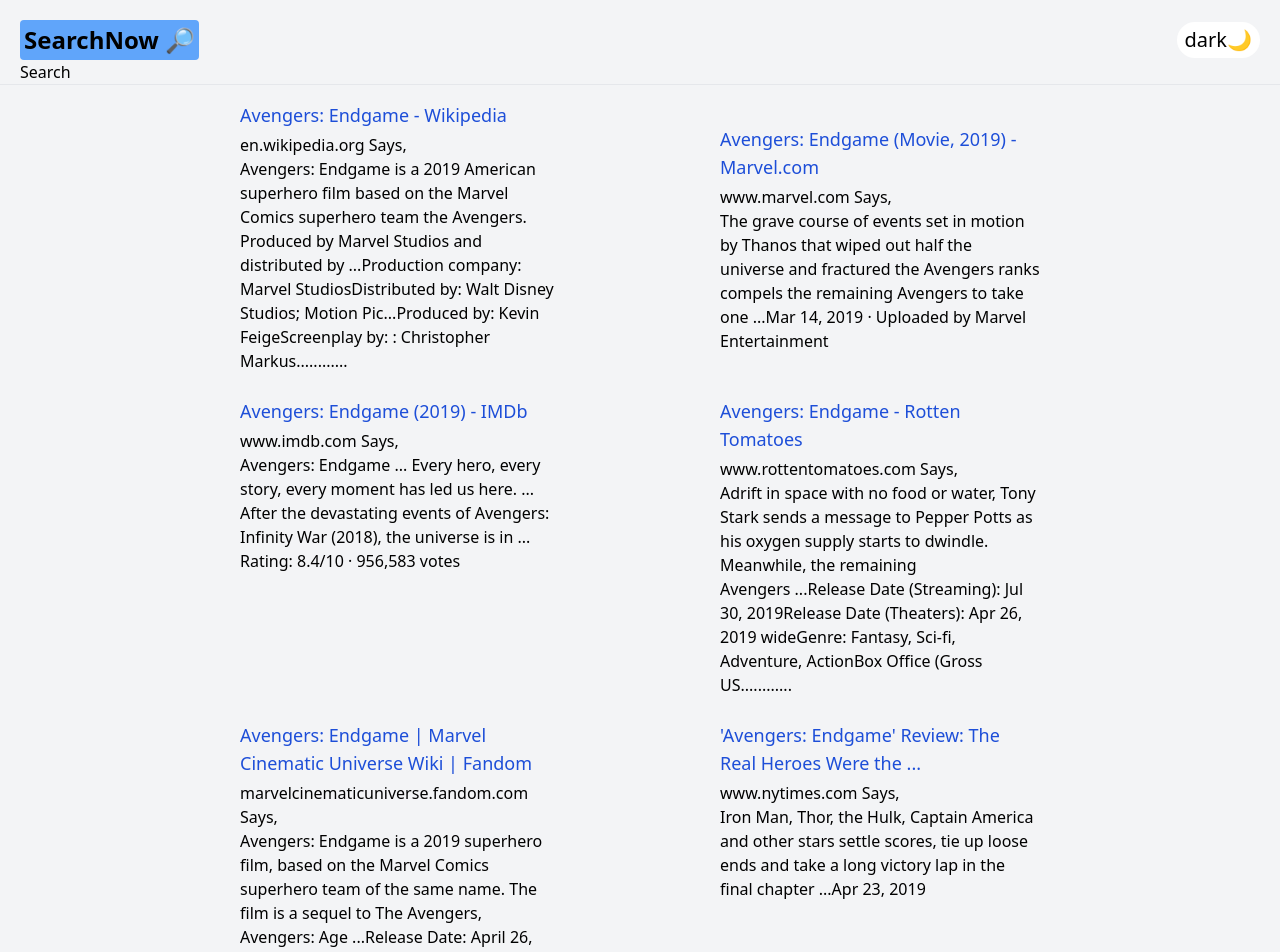
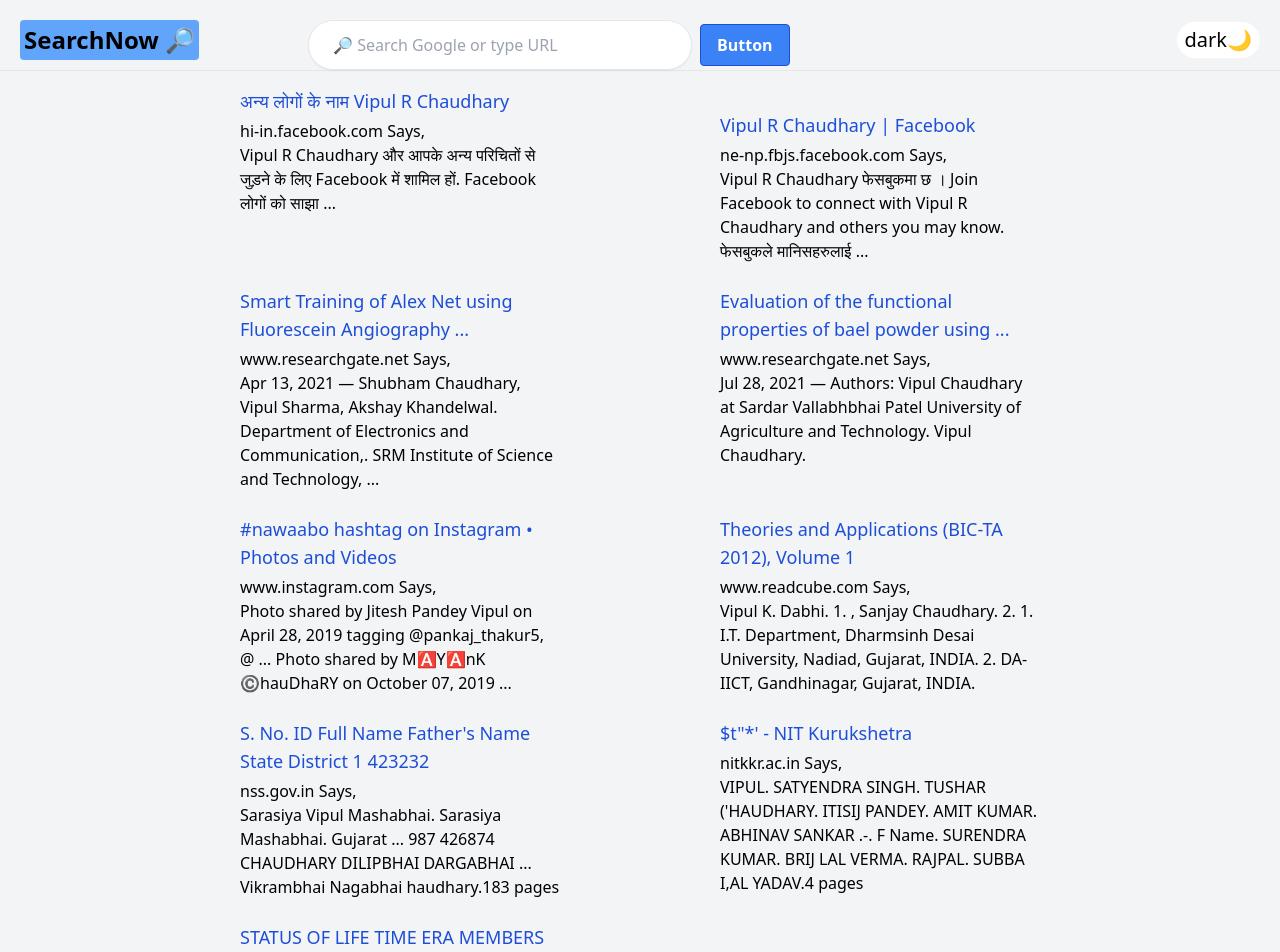
Before and after one commit to vipulchaudhary16/Google-Search-Engine-clone, a React (Create React App) app: page /search in a window 1280 px wide. Shown: the top 952 px of the page. Built offline with nearby package versions, Linux system fonts and the light colour scheme; no server answers.

Commit message:
Almost Done ! "

```diff
--- a/src/App.js
+++ b/src/App.js
@@ -10,15 +10,15 @@
   const [darkTheme, setDarkTheme] = useState(false);
 
   return (
+        <ResultState>
     <div className={darkTheme ? "dark" : ""}>
       <div className="bg-gray-100 dark:bg-gray-900 dark:text-gray-200 min-h-screen">
         <Navbar darkTheme={darkTheme} setDarkTheme={setDarkTheme} />
-        <ResultState>
           <Routes />
-        </ResultState>
         <Footer />
       </div>
     </div>
+        </ResultState>
   );
 }
 
--- a/src/components/Results.js
+++ b/src/components/Results.js
@@ -7,178 +7,139 @@
 
 const Results = () => {
   const context = useContext(ResultContext);
-  // const { getResults, results, searchTerm, setSearchTerm, loading } = context;
+  const { getResults, results, searchTerm, setSearchTerm, loading } = context;
+  console.log(context);
   const location = useLocation();
 
-  let results = {
-    currentPage: 1,
-    keyword: "Avengers+Endgame",
-    organic: [
+  let rawData = {
+    "currentPage": 1,
+    "keyword": "vipul,haudhary",
+    "organic": [
       {
-        domain: "en.wikipedia.org",
-        linkType: "LANDING",
-        position: 1,
-        snippet:
-          "Avengers: Endgame is a 2019 American superhero film based on the Marvel Comics superhero team the Avengers. Produced by Marvel Studios and distributed by ...Production company: Marvel StudiosDistributed by: Walt Disney Studios; Motion Pic...Produced by: Kevin FeigeScreenplay by: : Christopher Markus; Stephen ...‎Production of Avengers: Infinity · ‎Endgame (soundtrack) · ‎Christopher Markus",
-        title: "Avengers: Endgame - Wikipedia",
-        url: "https://en.wikipedia.org/wiki/Avengers:_Endgame",
+        "domain": "hi-in.facebook.com",
+        "linkType": "LANDING",
+        "position": 1,
+        "snippet": "Vipul R Chaudhary और आपके अन्य परिचितों से जुड़ने के लिए Facebook में शामिल हों. Facebook लोगों को साझा ...",
+        "title": "अन्य लोगों के नाम Vipul R Chaudhary",
+        "url": "https://hi-in.facebook.com/rana.haudhary"
       },
       {
-        domain: "www.marvel.com",
-        linkType: "LANDING",
-        position: 2,
-        snippet:
-          "The grave course of events set in motion by Thanos that wiped out half the universe and fractured the Avengers ranks compels the remaining Avengers to take one ...Mar 14, 2019 · Uploaded by Marvel Entertainment",
-        title: "Avengers: Endgame (Movie, 2019) - Marvel.com",
-        url: "https://www.marvel.com/movies/avengers-endgame",
+        "domain": "ne-np.fbjs.facebook.com",
+        "linkType": "LANDING",
+        "position": 2,
+        "snippet": "Vipul R Chaudhary फेसबुकमा छ । Join Facebook to connect with Vipul R Chaudhary and others you may know. फेसबुकले मानिसहरुलाई ...",
+        "title": "Vipul R Chaudhary | Facebook",
+        "url": "https://ne-np.fbjs.facebook.com/rana.haudhary/photos"
       },
       {
-        domain: "www.imdb.com",
-        linkType: "LANDING",
-        position: 3,
-        snippet:
-          "Avengers: Endgame ... Every hero, every story, every moment has led us here. ... After the devastating events of Avengers: Infinity War (2018), the universe is in ... Rating: 8.4/10 · ‎956,583 votes",
-        title: "Avengers: Endgame (2019) - IMDb",
-        url: "https://www.imdb.com/title/tt4154796/",
+        "domain": "www.researchgate.net",
+        "linkType": "LANDING",
+        "position": 3,
+        "snippet": "Apr 13, 2021 — Shubham Chaudhary, Vipul Sharma, Akshay Khandelwal. Department of Electronics and Communication,. SRM Institute of Science and Technology, ...",
+        "title": "Smart Training of Alex Net using Fluorescein Angiography ...",
+        "url": "https://www.researchgate.net/publication/350789673_Smart_Training_of_Alex_Net_using_Fluorescein_Angiography_Fundus_Images_Implementing_Selective_Data_Sampling"
       },
       {
-        domain: "www.rottentomatoes.com",
-        linkType: "LANDING",
-        position: 4,
-        snippet:
-          "Adrift in space with no food or water, Tony Stark sends a message to Pepper Potts as his oxygen supply starts to dwindle. Meanwhile, the remaining Avengers ...Release Date (Streaming): Jul 30, 2019Release Date (Theaters): Apr 26, 2019 wideGenre: Fantasy, Sci-fi, Adventure, ActionBox Office (Gross USA): $858.4M Rating: 94% · ‎547 votes",
-        title: "Avengers: Endgame - Rotten Tomatoes",
-        url: "https://www.rottentomatoes.com/m/avengers_endgame",
+        "domain": "www.researchgate.net",
+        "linkType": "LANDING",
+        "position": 4,
+        "snippet": "Jul 28, 2021 — Authors: Vipul Chaudhary at Sardar Vallabhbhai Patel University of Agriculture and Technology. Vipul Chaudhary.",
+        "title": "Evaluation of the functional properties of bael powder using ...",
+        "url": "https://www.researchgate.net/publication/353274413_Evaluation_of_the_functional_properties_of_bael_powder_using_different_drying_methods"
       },
       {
-        domain: "marvelcinematicuniverse.fandom.com",
-        linkType: "LANDING",
-        position: 5,
-        snippet:
-          "Avengers: Endgame is a 2019 superhero film, based on the Marvel Comics superhero team of the same name. The film is a sequel to The Avengers, Avengers: Age ...Release Date: April 26, 2019; June 28, 2019 ...Box Office: $2.798 billion",
-        title: "Avengers: Endgame | Marvel Cinematic Universe Wiki | Fandom",
-        url: "https://marvelcinematicuniverse.fandom.com/wiki/Avengers:_Endgame",
+        "domain": "www.instagram.com",
+        "linkType": "LANDING",
+        "position": 5,
+        "snippet": "Photo shared by Jitesh Pandey Vipul on April 28, 2019 tagging @pankaj_thakur5, @ ... Photo shared by M🅰️Y🅰️nK ©️hauDhaRY   on October 07, 2019 ...",
+        "title": "#nawaabo hashtag on Instagram • Photos and Videos",
+        "url": "https://www.instagram.com/explore/tags/nAwAaBo/"
       },
       {
-        domain: "www.nytimes.com",
-        linkType: "LANDING",
-        position: 6,
-        snippet:
-          "Iron Man, Thor, the Hulk, Captain America and other stars settle scores, tie up loose ends and take a long victory lap in the final chapter ...Apr 23, 2019",
-        title: "'Avengers: Endgame' Review: The Real Heroes Were the ...",
-        url: "https://www.nytimes.com/2019/04/23/movies/avengers-endgame-review.html",
+        "domain": "www.readcube.com",
+        "linkType": "LANDING",
+        "position": 6,
+        "snippet": "Vipul K. Dabhi. 1. , Sanjay Chaudhary. 2. 1. I.T. Department, Dharmsinh Desai University, Nadiad, Gujarat, INDIA. 2. DA-IICT, Gandhinagar, Gujarat, INDIA.",
+        "title": "Theories and Applications (BIC-TA 2012), Volume 1",
+        "url": "https://www.readcube.com/articles/10.1007%2F978-81-322-1038-2_33"
       },
       {
-        domain: "movies.disney.com",
-        linkType: "LANDING",
-        position: 7,
-        snippet:
-          "Apr 26, 2019 — Avengers: Endgame · Directed By. Anthony Russo, Joe Russo · Written By. Christopher Markus, Stephen McFeely · Produced By. Kevin Feige · Cast.",
-        title: "Avengers: Endgame - Disney Movies",
-        url: "https://movies.disney.com/avengers-endgame",
+        "domain": "nss.gov.in",
+        "linkType": "LANDING",
+        "position": 7,
+        "snippet": "Sarasiya Vipul Mashabhai. Sarasiya Mashabhai. Gujarat ... 987 426874 CHAUDHARY DILIPBHAI DARGABHAI ... Vikrambhai Nagabhai haudhary.183 pages",
+        "title": "S. No. ID Full Name Father's Name State District 1 423232",
+        "url": "https://nss.gov.in/sites/default/files/NYPF%202019%20Digital%20Screening%20Result.pdf"
       },
       {
-        domain: "www.boxofficemojo.com",
-        linkType: "LANDING",
-        position: 8,
-        snippet:
-          "DateDOWRankDaily%± YDTheatersAvgTo DateDayEstim...Apr 26Friday1$157,461,641‑4,662$33,775$157,461,6411falseApr 27Saturday1$109,264,122‑30.6%4,662$23,437$266,725,7632falseApr 28Sunday1$90,389,244‑17.3%4,662$19,388$357,115,0073falseView 137 more rows",
-        title: "Avengers: Endgame - Box Office Mojo",
-        url: "https://www.boxofficemojo.com/release/rl3059975681/",
+        "domain": "nitkkr.ac.in",
+        "linkType": "LANDING",
+        "position": 8,
+        "snippet": "VIPUL. SATYENDRA SINGH. TUSHAR ('HAUDHARY. ITISIJ PANDEY. AMIT KUMAR. ABHINAV SANKAR .-. F Name. SURENDRA KUMAR. BRIJ LAL VERMA. RAJPAL. SUBBA I,AL YADAV.4 pages",
+        "title": "$t\"*' - NIT Kurukshetra",
+        "url": "https://nitkkr.ac.in/docs/Nov.%20Dec.2019%20Result%20of%20B.Tech.%205th%20Semester%20PIE%2012032020.pdf"
       },
       {
-        domain: "www.disneyplus.com",
-        linkType: "LANDING",
-        position: 9,
-        snippet:
-          "Marvel Studios' Avengers: Endgame ... The epic conclusion to the Infinity Saga that became a critically acclaimed worldwide phenomenon, this dramatic showdown ...",
-        title: "Watch Marvel Studios' Avengers: Endgame | Full Movie",
-        url: "https://www.disneyplus.com/en-gb/movies/marvel-studios-avengers-endgame/aRbVJUb2h2Rf",
-      },
+        "domain": "almashines.s3.dualstack.ap-southeast-1.amazonaws.com",
+        "linkType": "LANDING",
+        "position": 9,
+        "snippet": "34 Rajinder Chaudhary. Not available ... 308 Vipul Kashyap vip****shyapirs@gmail.com. 1986. ERA0287. 309 Virender Singh ... arv****haudhary@hotmail.com.",
+        "title": "STATUS OF LIFE TIME ERA MEMBERS ON THE WEBSITE",
+        "url": "https://almashines.s3.dualstack.ap-southeast-1.amazonaws.com/assets/media/files/453_1618422581_885ffd7b74fe0ac303541bd4c155e874.pdf"
+      }
     ],
-    pagination: [
+    "pagination": [
       {
-        page: 1,
-        path: "",
+        "page": 1,
+        "path": ""
       },
       {
-        page: 2,
-        path: "/search?q=Avengers%2BEndgame&gl=us&hl=en&ei=DDyLYZv2DKeuytMPjqyjkAU&start=10&sa=N&ved=2ahUKEwibrIXo7Iz0AhUnl3IEHQ7WCFIQ8tMDegQIARA6",
+        "page": 2,
+        "path": "/search?q=vipul,haudhary&gl=us&hl=en&ei=loSMYZzmB4u0ggeZ8bC4BA&start=10&sa=N&ved=2ahUKEwicie-Qpo_0AhULmuAKHZk4DEcQ8tMDegQIARA5"
       },
       {
-        page: 3,
-        path: "/search?q=Avengers%2BEndgame&gl=us&hl=en&ei=DDyLYZv2DKeuytMPjqyjkAU&start=20&sa=N&ved=2ahUKEwibrIXo7Iz0AhUnl3IEHQ7WCFIQ8tMDegQIARA8",
+        "page": 3,
+        "path": "/search?q=vipul,haudhary&gl=us&hl=en&ei=loSMYZzmB4u0ggeZ8bC4BA&start=20&sa=N&ved=2ahUKEwicie-Qpo_0AhULmuAKHZk4DEcQ8tMDegQIARA7"
       },
       {
-        page: 4,
-        path: "/search?q=Avengers%2BEndgame&gl=us&hl=en&ei=DDyLYZv2DKeuytMPjqyjkAU&start=30&sa=N&ved=2ahUKEwibrIXo7Iz0AhUnl3IEHQ7WCFIQ8tMDegQIARA-",
+        "page": 4,
+        "path": "/search?q=vipul,haudhary&gl=us&hl=en&ei=loSMYZzmB4u0ggeZ8bC4BA&start=30&sa=N&ved=2ahUKEwicie-Qpo_0AhULmuAKHZk4DEcQ8tMDegQIARA9"
       },
       {
-        page: 5,
-        path: "/search?q=Avengers%2BEndgame&gl=us&hl=en&ei=DDyLYZv2DKeuytMPjqyjkAU&start=40&sa=N&ved=2ahUKEwibrIXo7Iz0AhUnl3IEHQ7WCFIQ8tMDegQIARBA",
+        "page": 5,
+        "path": "/search?q=vipul,haudhary&gl=us&hl=en&ei=loSMYZzmB4u0ggeZ8bC4BA&start=40&sa=N&ved=2ahUKEwicie-Qpo_0AhULmuAKHZk4DEcQ8tMDegQIARA_"
       },
       {
-        page: 6,
-        path: "/search?q=Avengers%2BEndgame&gl=us&hl=en&ei=DDyLYZv2DKeuytMPjqyjkAU&start=50&sa=N&ved=2ahUKEwibrIXo7Iz0AhUnl3IEHQ7WCFIQ8tMDegQIARBC",
+        "page": 6,
+        "path": "/search?q=vipul,haudhary&gl=us&hl=en&ei=loSMYZzmB4u0ggeZ8bC4BA&start=50&sa=N&ved=2ahUKEwicie-Qpo_0AhULmuAKHZk4DEcQ8tMDegQIARBB"
       },
       {
-        page: 7,
-        path: "/search?q=Avengers%2BEndgame&gl=us&hl=en&ei=DDyLYZv2DKeuytMPjqyjkAU&start=60&sa=N&ved=2ahUKEwibrIXo7Iz0AhUnl3IEHQ7WCFIQ8tMDegQIARBE",
+        "page": 7,
+        "path": "/search?q=vipul,haudhary&gl=us&hl=en&ei=loSMYZzmB4u0ggeZ8bC4BA&start=60&sa=N&ved=2ahUKEwicie-Qpo_0AhULmuAKHZk4DEcQ8tMDegQIARBD"
       },
       {
-        page: 8,
-        path: "/search?q=Avengers%2BEndgame&gl=us&hl=en&ei=DDyLYZv2DKeuytMPjqyjkAU&start=70&sa=N&ved=2ahUKEwibrIXo7Iz0AhUnl3IEHQ7WCFIQ8tMDegQIARBG",
+        "page": 8,
+        "path": "/search?q=vipul,haudhary&gl=us&hl=en&ei=loSMYZzmB4u0ggeZ8bC4BA&start=70&sa=N&ved=2ahUKEwicie-Qpo_0AhULmuAKHZk4DEcQ8tMDegQIARBF"
       },
       {
-        page: 9,
-        path: "/search?q=Avengers%2BEndgame&gl=us&hl=en&ei=DDyLYZv2DKeuytMPjqyjkAU&start=80&sa=N&ved=2ahUKEwibrIXo7Iz0AhUnl3IEHQ7WCFIQ8tMDegQIARBI",
+        "page": 9,
+        "path": "/search?q=vipul,haudhary&gl=us&hl=en&ei=loSMYZzmB4u0ggeZ8bC4BA&start=80&sa=N&ved=2ahUKEwicie-Qpo_0AhULmuAKHZk4DEcQ8tMDegQIARBH"
       },
       {
-        page: 10,
-        path: "/search?q=Avengers%2BEndgame&gl=us&hl=en&ei=DDyLYZv2DKeuytMPjqyjkAU&start=90&sa=N&ved=2ahUKEwibrIXo7Iz0AhUnl3IEHQ7WCFIQ8tMDegQIARBK",
-      },
+        "page": 10,
+        "path": "/search?q=vipul,haudhary&gl=us&hl=en&ei=loSMYZzmB4u0ggeZ8bC4BA&start=90&sa=N&ved=2ahUKEwicie-Qpo_0AhULmuAKHZk4DEcQ8tMDegQIARBJ"
+      }
     ],
-    relatedKeywords: [
-      {
-        keyword: "avengers: endgame movie",
-        path: "/search?gl=us&hl=en&q=Avengers:+Endgame+movie&sa=X&ved=2ahUKEwibrIXo7Iz0AhUnl3IEHQ7WCFIQ1QJ6BAg7EAE",
-      },
-      {
-        keyword: "avengers: infinity war",
-        path: "/search?gl=us&hl=en&q=Avengers:+Infinity+War&sa=X&ved=2ahUKEwibrIXo7Iz0AhUnl3IEHQ7WCFIQ1QJ6BAhOEAE",
-      },
-      {
-        keyword: "avengers: endgame netflix",
-        path: "/search?gl=us&hl=en&q=Avengers:+Endgame+Netflix&sa=X&ved=2ahUKEwibrIXo7Iz0AhUnl3IEHQ7WCFIQ1QJ6BAhAEAE",
-      },
-      {
-        keyword: "avengers: endgame trailer download",
-        path: "/search?gl=us&hl=en&q=Avengers:+Endgame+trailer+Download&sa=X&ved=2ahUKEwibrIXo7Iz0AhUnl3IEHQ7WCFIQ1QJ6BAhEEAE",
-      },
-      {
-        keyword: "avengers: endgame trailer",
-        path: "/search?gl=us&hl=en&q=Avengers:+Endgame+trailer&sa=X&ved=2ahUKEwibrIXo7Iz0AhUnl3IEHQ7WCFIQ1QJ6BAhDEAE",
-      },
-      {
-        keyword: "avengers: endgame imdb",
-        path: "/search?gl=us&hl=en&q=Avengers:+Endgame+IMDb&sa=X&ved=2ahUKEwibrIXo7Iz0AhUnl3IEHQ7WCFIQ1QJ6BAhCEAE",
-      },
-      {
-        keyword: "avengers: endgame director",
-        path: "/search?gl=us&hl=en&q=Avengers:+Endgame+Director&sa=X&ved=2ahUKEwibrIXo7Iz0AhUnl3IEHQ7WCFIQ1QJ6BAhJEAE",
-      },
-      {
-        keyword: "avengers: endgame characters",
-        path: "/search?gl=us&hl=en&q=Avengers:+Endgame+characters&sa=X&ved=2ahUKEwibrIXo7Iz0AhUnl3IEHQ7WCFIQ1QJ6BAg8EAE",
-      },
-    ],
-    totalResults: 119000000,
-    timeTaken: 1.77,
-  };
+    "relatedKeywords": [],
+    "totalResults": 4860,
+    "timeTaken": 0.61
+  }
 
   useEffect(() => {
-    // getResults();
-  }, []);
+    getResults(searchTerm);
+  }, [searchTerm , location.pathname]);
+
+  console.log("searchTerm is " + searchTerm);
 
   // if(!loading) return  <Loading/>
 
@@ -186,7 +147,7 @@
     case "/search":
       return (
         <div className="flex flex-wrap justify-between space-y-6 sm:px-56">
-          {results.organic.map((data) => (
+          {rawData.organic.map((data) => (
             <div key={data.url} className="md:w-2/5 w-full">
               <a href={data.url} target="_blank" rel="noopener noreferrer">
                 <p className="text-lg hover:underline dark:text-blue-300 text-blue-700 mb-1">
--- a/src/components/Search.js
+++ b/src/components/Search.js
@@ -1,11 +1,48 @@
-import React from 'react'
+import React, { useEffect, useState, useContext } from "react";
+import ResultContext from "../context/ResultContext";
 
 const Search = () => {
-    return (
-        <div>
-            Search
-        </div>
-    )
-}
+  const context = useContext(ResultContext);
+  const [tempText, setTempText] = useState('')
+  const [text, setText] = useState("vipul chaudhary");
+  const { setSearchTerm } = context;
 
-export default Search
+  let buttinClicked = false;
+  console.log(tempText);
+
+  useEffect(() => {
+      setSearchTerm(text);
+  }, [text]);
+
+  return (
+    <div className="relative sm:ml-48 md:ml-72 sm:-mt-10 mt-3">
+      <input
+        value={tempText}
+        type="text"
+        className="sm:w-96 w-80 h-10 dark:bg-gray-200  border rounded-full shadow-sm outline-none p-6 text-black hover:shadow-lg"
+        placeholder="🔎 Search Google or type URL"
+        onChange={(e) => setTempText(e.target.value)}
+      />
+      <button
+        class="bg-blue-500 hover:bg-blue-700 text-white font-bold py-2 px-4 border border-blue-700 rounded ml-2"
+        onClick={(e) => {
+          setText(tempText);
+            buttinClicked = true;
+        }}
+      >
+        Button
+      </button>
+      {/* {text !== "" && (
+        <button
+          type="button"
+          className="absolute top-1.5 right-4 text-2xl text-gray-500 "
+          onClick={() => setText("")}
+        >
+          x
+        </button>
+      )} */}
+    </div>
+  );
+};
+
+export default Search;
```
Also changed, not shown: src/context/ResultState.js (+4 -4 lines).
